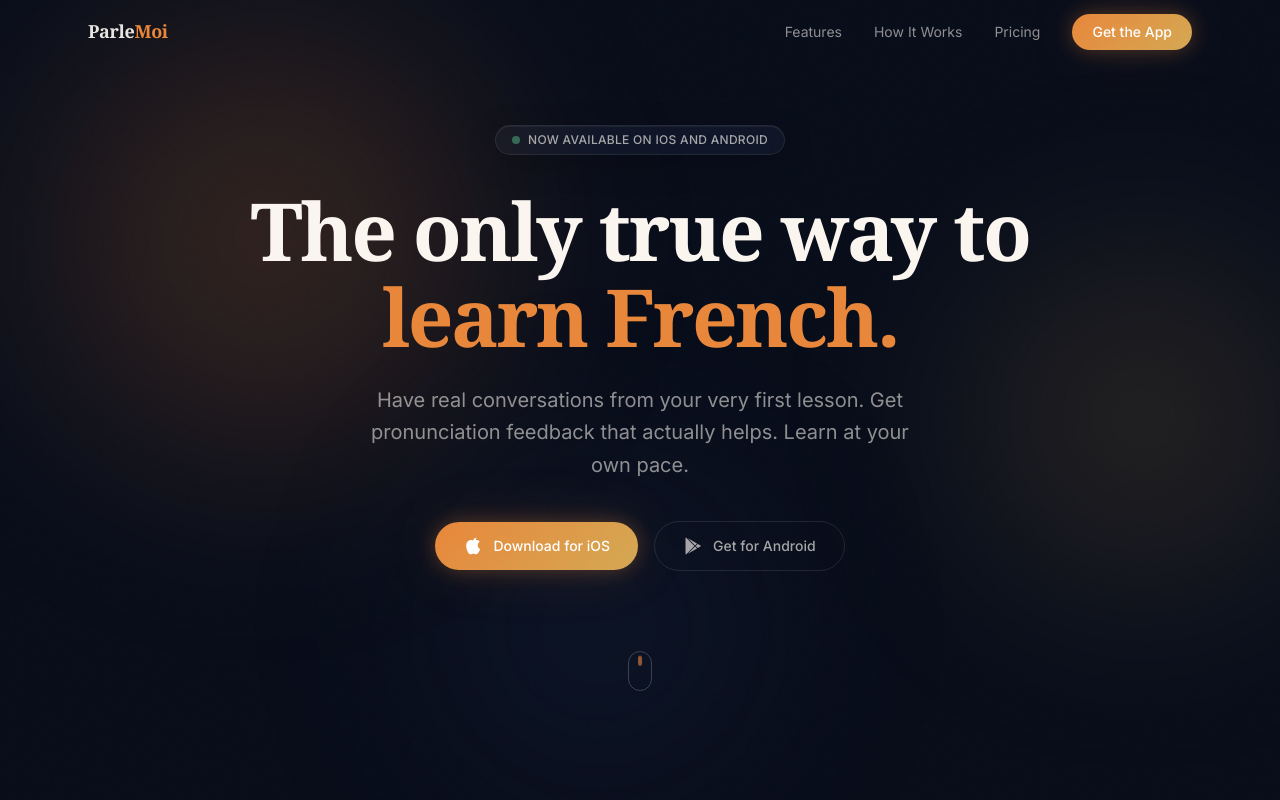
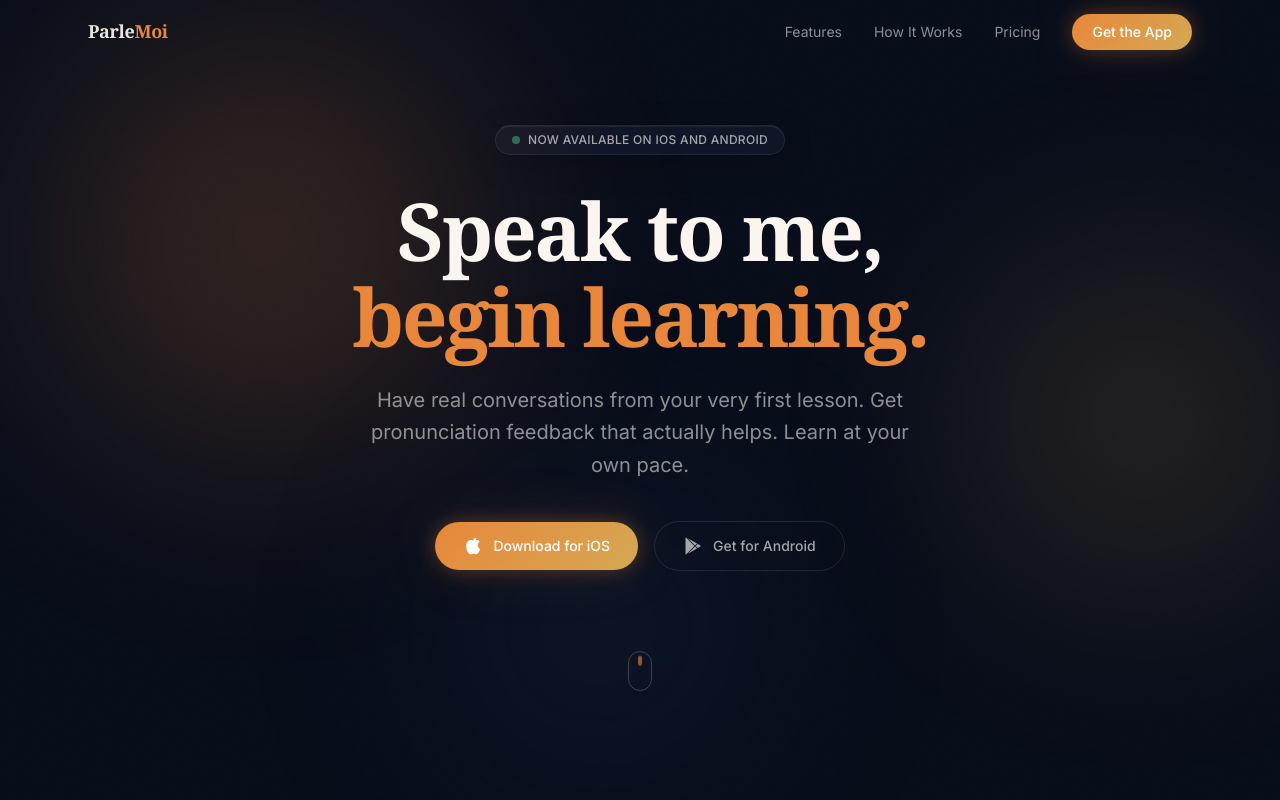
Before and after one commit to braybot1632/parlemoi-site, a Vue app: page / in a window 1280 px wide. Shown: the top 800 px of the page. Built offline with nearby package versions, Linux system fonts and the light colour scheme.

Commit message:
Update tagline: Speak to me, begin learning
Co-Authored-By: Claude Opus 4.6 (1M context) <noreply@anthropic.com>

```diff
--- a/index.html
+++ b/index.html
@@ -3,14 +3,14 @@
   <head>
     <meta charset="UTF-8" />
     <meta name="viewport" content="width=device-width, initial-scale=1.0" />
-    <title>ParleMoi — The Only True Way to Learn French</title>
-    <meta name="description" content="A French learning app that gets you speaking from day one. Real conversations, real pronunciation feedback, and a clean experience made for adults.">
+    <title>ParleMoi — Speak to Me, Begin Learning</title>
+    <meta name="description" content="ParleMoi — a French learning app that gets you speaking from day one. Real conversations, real pronunciation feedback, and a clean experience made for adults.">
     <meta name="robots" content="index, follow">
     <meta name="theme-color" content="#080D1A">
     <link rel="canonical" href="https://parlemoi.app/">
 
     <!-- Open Graph -->
-    <meta property="og:title" content="ParleMoi — The Only True Way to Learn French">
+    <meta property="og:title" content="ParleMoi — Speak to Me, Begin Learning">
     <meta property="og:description" content="A French learning app that gets you speaking from day one. Real conversations, real feedback, made for adults.">
     <meta property="og:type" content="website">
     <meta property="og:url" content="https://parlemoi.app/">
@@ -19,7 +19,7 @@
 
     <!-- Twitter Card -->
     <meta name="twitter:card" content="summary_large_image">
-    <meta name="twitter:title" content="ParleMoi — The Only True Way to Learn French">
+    <meta name="twitter:title" content="ParleMoi — Speak to Me, Begin Learning">
     <meta name="twitter:description" content="A French learning app that gets you speaking from day one. Real conversations, real feedback, made for adults.">
 
     <!-- GitHub Pages SPA redirect restore -->
--- a/src/components/AppFooter.vue
+++ b/src/components/AppFooter.vue
@@ -10,7 +10,7 @@ import LogoFullLight from './brand/LogoFullLight.vue'
           <router-link to="/" class="inline-block">
             <LogoFullLight :width="120" :height="30" />
           </router-link>
-          <p class="mt-2 text-sm text-text-muted">The only true way to learn French.</p>
+          <p class="mt-2 text-sm text-text-muted">Speak to me, begin learning.</p>
         </div>
 
         <nav class="flex flex-col md:flex-row gap-4 md:gap-8 text-sm" aria-label="Legal">
--- a/src/components/HeroSection.vue
+++ b/src/components/HeroSection.vue
@@ -31,8 +31,8 @@ onMounted(() => {
         class="hero-headline font-display font-bold text-cream transition-all duration-1000 delay-150"
         :class="visible ? 'opacity-100 translate-y-0' : 'opacity-0 translate-y-6'"
       >
-        The only true way to<br />
-        <span class="text-orange">learn French.</span>
+        Speak to me,<br />
+        <span class="text-orange">begin learning.</span>
       </h1>
 
       <!-- Subheadline -->
```
